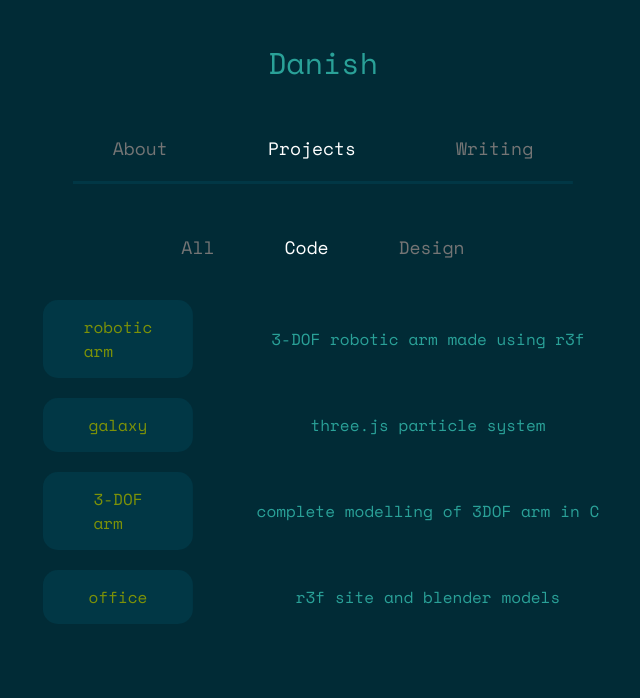
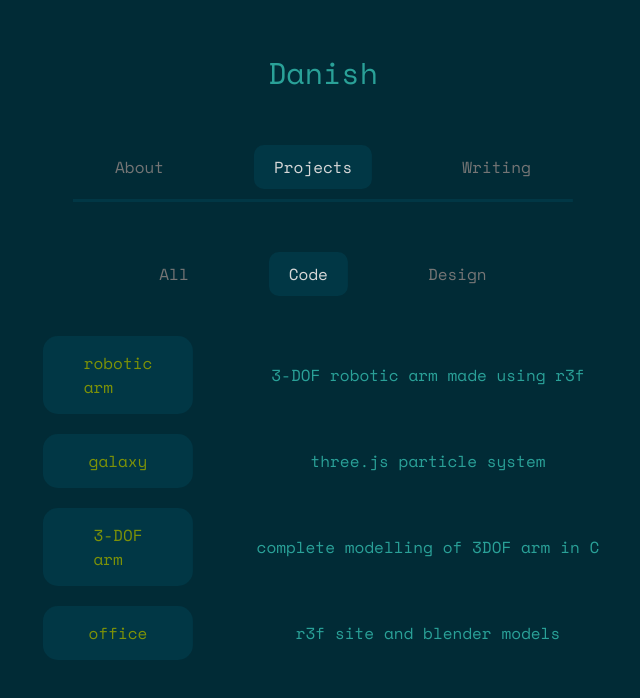
Before and after one commit to dan10ish/dan10ish.github.io, a React (Create React App) app: page /code in a window 1280 px wide. Shown: the top 698 px of the page, without its empty margins (317-957 px from the left). Built offline with nearby package versions, Linux system fonts and the light colour scheme; no server answers.

Commit message:
🛠️ UI improvements

```diff
--- a/src/components/About.jsx
+++ b/src/components/About.jsx
@@ -73,7 +73,7 @@ export default function App() {
             <div className="about-four-two">
               <div className="about-four-two-two">
                 <div className="about-four-two-two-one">
-                  <span className="about-lap">- </span>
+                  <span className="about-lap">• </span>
                   <a
                     href="https://x.com/dan10ish"
                     target="_blank"
@@ -83,7 +83,7 @@ export default function App() {
                   </a>
                 </div>
                 <div className="about-four-two-two-two">
-                  <span className="about-lap">- </span>
+                  <span className="about-lap">• </span>
                   <a
                     href="https://github.com/dan10ish"
                     target="_blank"
@@ -93,7 +93,7 @@ export default function App() {
                   </a>
                 </div>
                 <div className="about-four-two-two-three">
-                  <span className="about-lap">- </span>
+                  <span className="about-lap">• </span>
                   <a
                     href="https://instagram.com/dan10ish"
                     target="_blank"
@@ -103,7 +103,7 @@ export default function App() {
                   </a>
                 </div>
                 <div className="about-four-two-two-four">
-                  <span className="about-lap">- </span>
+                  <span className="about-lap">• </span>
                   <a href="mailto:aaansaridan@gmail.com">mail</a>
                 </div>
               </div>
--- a/src/components/Writings.jsx
+++ b/src/components/Writings.jsx
@@ -32,7 +32,7 @@ export default function Writings() {
               <div class="dot-pulse"></div>
             </div>
           </div>
-          soon
+          coming soon
         </div>
       </main>
     </>
--- a/src/index.css
+++ b/src/index.css
@@ -10,7 +10,7 @@
   --solNormalText: #2aa198;
   --solSpecialText: #7d9208;
   --solNotHighlighted: #757575;
-  --solHighlighted: #ffffff;
+  --solHighlighted: #d8d8d8;
   --solButton: #013745;
   --sol3DBackground: #00181e;
   --solLine: #013745;
@@ -22,12 +22,13 @@ body {
   font-family: "Space Mono", monospace;
   background-color: var(--solBackground);
   color: var(--solNormalText);
-  font-size: 18px;
+  font-size: 16px;
 }
 
 .header {
   font-size: 22px;
-  padding-top: 30px;
+  margin-top: 30px;
+  padding: 10px;
   color: var(--solNormalText);
 }
 
@@ -47,22 +48,19 @@ a {
   align-items: center;
   justify-content: center;
   text-align: center;
-  padding-top: 30px;
+  padding-top: 20px;
   display: flex;
   flex-direction: row;
-  grid-gap: 30px;
+  grid-gap: 10px;
 }
 
 .menu-btn {
   color: var(--solNotHighlighted);
+  padding: 10px 10px;
 }
 
 .highlight {
   color: var(--solHighlighted);
-}
-
-.about-content {
-  padding-top: 50px;
 }
 
 .line {
@@ -72,7 +70,7 @@ a {
   display: flex;
   width: 300px;
   border-bottom: 3px solid var(--solLine);
-  padding-top: 20px;
+  padding-top: 25px;
 }
 
 .special {
@@ -80,6 +78,7 @@ a {
 }
 
 .about-content {
+  padding-top: 50px;
   display: flex;
   flex-direction: column;
   grid-row-gap: 20px;
@@ -105,16 +104,17 @@ a {
   justify-content: center;
   text-align: center;
   padding-top: 5px;
+  color: var(--solSpecialText);
 }
 
 .about-four-two-two a {
-  color: var(--solNormalText);
+  color: var(--solSpecialText);
   border-bottom: 2px dotted;
 }
 
 .about-four-two-two {
   padding-top: 10px;
-  /* left: 20px; */
+  left: 20px;
   position: relative;
   text-align: left;
   display: grid;
@@ -127,15 +127,16 @@ a {
 }
 
 .projectNav {
-  padding-top: 40px;
+  padding-top: 30px;
   display: flex;
   flex-direction: row;
-  grid-gap: 40px;
+  grid-gap: 30px;
   justify-content: center;
   align-items: center;
 }
 
 .nav {
+  padding: 10px;
   color: var(--solNotHighlighted);
 }
 
@@ -145,13 +146,13 @@ a {
 
 .project-content {
   text-align: center;
-  padding-top: 40px;
+  padding-top: 30px;
   justify-content: center;
   align-items: center;
   display: flex;
   flex-direction: column;
   width: 300px;
-  grid-gap: 20px;
+  grid-gap: 10px;
   font-size: 16px;
   padding-bottom: 50px;
 }
@@ -196,8 +197,9 @@ a {
 }
 
 .three {
-  position: relative;
-  top: 300px;
+  position: absolute;
+  left: 50%;
+  transform: translate(-50%, 65%);
 }
 
 .three {
@@ -208,25 +210,29 @@ a {
 }
 
 .buttonThree {
-  position: absolute;
+  position: fixed;
   z-index: 100;
-  top: 12px;
-  left: 5px;
-  color: #ffffff;
-  width: 50px;
+  top: 1px;
+  left: 0px;
+  color: #e9e9e9;
+  background-color: #ff0000;
+  border-radius: 15px 0 0 0px;
+  padding: 2px 10px;
   display: flex;
   align-items: center;
   justify-content: center;
-  font-size: 20px;
+  font-size: 18px;
   cursor: pointer;
 }
 
 .coming-soon {
-  padding-top: 100px;
+  padding: 30px;
+  margin-top: 120px;
   display: flex;
   justify-content: center;
   align-items: center;
   grid-column-gap: 40px;
+  cursor: no-drop;
 }
 
 .dot-pulse {
@@ -301,16 +307,26 @@ a {
   }
 }
 
+.highlight {
+  border-radius: 10px;
+  background-color: #013745;
+}
+
 /* Media Queries */
 @media only screen and (min-width: 750px) {
   .header {
     font-size: 30px;
-    padding-top: 40px;
+    margin-top: 40px;
+    padding: 10px 20px;
   }
 
   .menu {
-    padding-top: 50px;
-    grid-gap: 100px;
+    padding-top: 40px;
+    grid-gap: 70px;
+  }
+
+  .menu-btn {
+    padding: 10px 20px;
   }
 
   .about-content {
@@ -319,7 +335,7 @@ a {
 
   .line {
     width: 500px;
-    padding-top: 20px;
+    padding-top: 10px;
   }
 
   .about-content {
@@ -359,7 +375,11 @@ a {
 
   .projectNav {
     padding-top: 50px;
-    grid-gap: 70px;
+    grid-gap: 60px;
+  }
+
+  .nav {
+    padding: 10px 20px;
   }
 
   .project-content {
@@ -406,7 +426,7 @@ a {
 
   .three {
     position: relative;
-    top: 300px;
+    top: 0px;
   }
 
   .three {
@@ -419,12 +439,12 @@ a {
   .buttonThree {
     position: absolute;
     z-index: 100;
-    top: 20px;
-    left: 10px;
+    top: 1px;
+    left: 0px;
     color: #ffffff;
     width: 50px;
-    height: 25px;
-    border-radius: 10px 10px 0px 0px;
+    height: 50px;
+    border-radius: 30px 0px 0px 0px;
     display: flex;
     align-items: center;
     justify-content: center;
@@ -437,3 +457,43 @@ a {
     grid-column-gap: 40px;
   }
 }
+
+@media (hover: hover) and (pointer: fine) {
+  .menu-btn:hover {
+    border-radius: 10px;
+    background-color: #013745;
+  }
+
+  .header:hover {
+    border-radius: 10px;
+    background-color: #013745;
+    color: var(--solSpecialText);
+  }
+
+  .nav:hover {
+    border-radius: 10px;
+    background-color: #013745;
+  }
+
+  .table-column a:hover {
+    color: var(--solHighlighted);
+  }
+
+  .pointer:hover {
+    color: var(--solHighlighted);
+  }
+
+  .about-four-two-two a:hover {
+    color: var(--solHighlighted);
+    border-bottom: 2px dotted;
+  }
+
+  .icons img:hover {
+    transform: scale(1.2);
+    cursor: no-drop;
+  }
+
+  .buttonThree:hover {
+    color: #00181e;
+  }
+}
```
Also changed, not shown: 11 other files (tests, documents, lock files or other folders).
